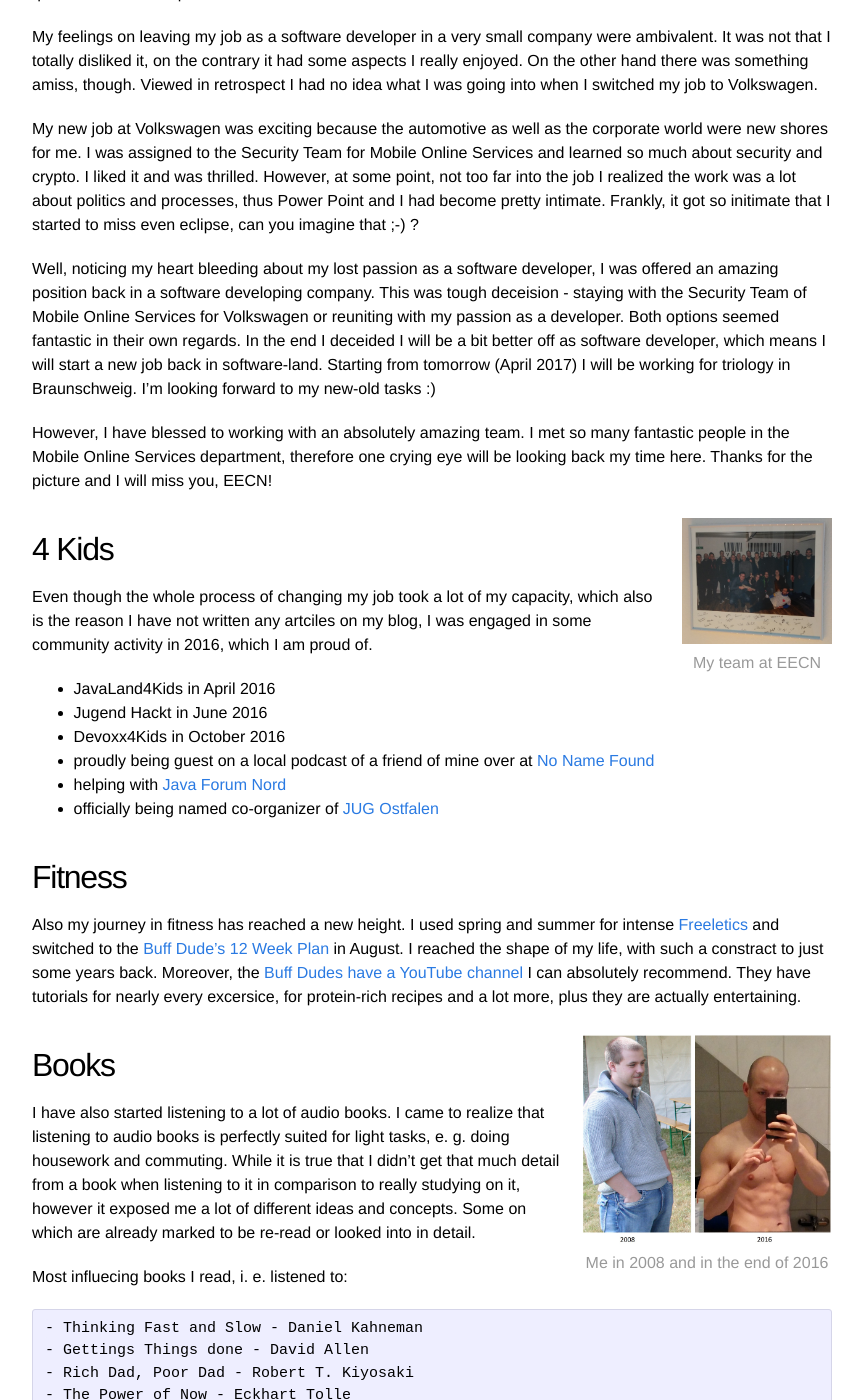
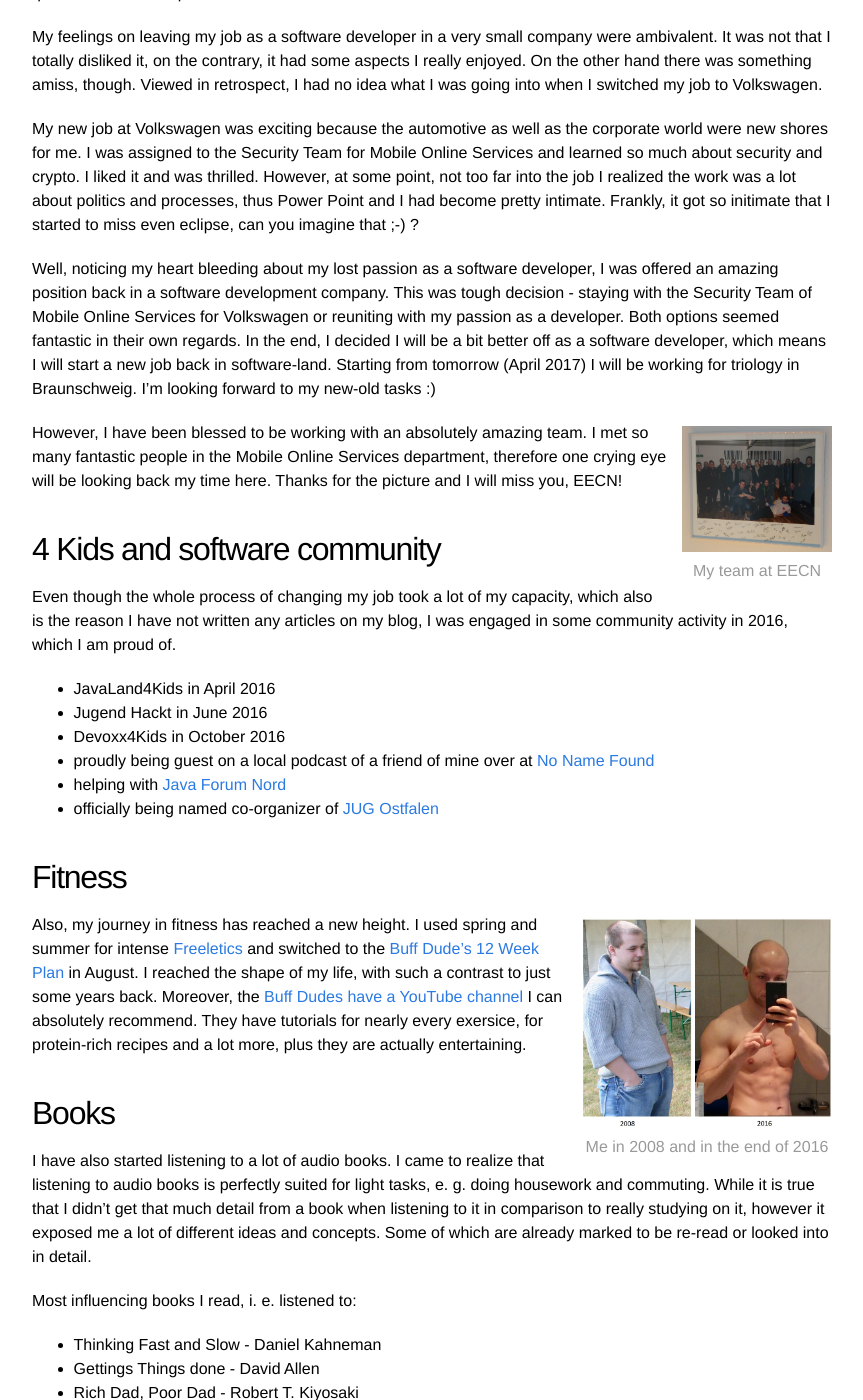
Before and after one commit to omilke/omilke.github.io, a Jekyll site: the page built from _posts/2017-04-02-about-my-2016.md, in a window 1280 px wide and 1400 px high, scrolled down 481 px. Shown: the whole window, without its empty margins (208-1071 px from the left). Built offline with Jekyll 4.4.1, drawn with Linux system fonts in a browser that asks for light colours; nearby versions of some CDN libraries; some of the changed text lies outside the part shown.

Commit message:
corrected article

```diff
--- a/_posts/2017-04-02-about-my-2016.md
+++ b/_posts/2017-04-02-about-my-2016.md
@@ -8,28 +8,29 @@
 author: olli
 ---
 
-My 2016? Actually I have just recently realized we're way into 2017. However, 2016 has been a year of significant change for me and 2017 will be again as well, at least to some degree. Just having come home from JavaLand 2017 I thought writing a wrap-up is good idea.
+My 2016? Actually, I have just recently realized we're way into 2017. However, 2016 has been a year of significant change for me and 2017 will be again as well, at least to some degree. Just having come home from JavaLand 2017 I thought writing a wrap-up is good idea.
 
 ## My job
 
 It all started with the feeling, that it would be time to leave my employer at the time early in 2016. Coincidentally a friend of mine talked about how they urgently needed more IT personnel in her department. It was the department responsible for developing Mobile Online Services for Volkswagen. She hooked me up with her superior aaaaaaaaand long story short, I got the job and started it on October. It was indeed a long story, it took quite a while to set up the contract.
 
-My feelings on leaving my job as a software developer in a very small company were ambivalent. It was not that I totally disliked it, on the contrary it had some aspects I really enjoyed. On the other hand there was something amiss, though. Viewed in retrospect I had no idea what I was going into when I switched my job to Volkswagen.
+My feelings on leaving my job as a software developer in a very small company were ambivalent. It was not that I totally disliked it, on the contrary, it had some aspects I really enjoyed. On the other hand there was something amiss, though. Viewed in retrospect, I had no idea what I was going into when I switched my job to Volkswagen.
 
 My new job at Volkswagen was exciting because the automotive as well as the corporate world were new shores for me. I was assigned to the Security Team for Mobile Online Services and learned so much about security and crypto. I liked it and was thrilled. However, at some point, not too far into the job I realized the work was a lot about politics and processes, thus Power Point and I had become pretty intimate. Frankly, it got so initimate that I started to miss even eclipse, can you imagine that ;-) ?
 
-Well, noticing my heart bleeding about my lost passion as a software developer, I was offered an amazing position back in a software developing company. This was tough deceision - staying with the Security Team of Mobile Online Services for Volkswagen or reuniting with my passion as a developer. Both options seemed fantastic in their own regards. In the end I deceided I will be a bit better off as software developer, which means I will start a new job back in software-land. Starting from tomorrow (April 2017) I will be working for triology in Braunschweig. I'm looking forward to my new-old tasks :)
-
-However, I have blessed to working with an absolutely amazing team. I met so many fantastic people in the Mobile Online Services department, therefore one crying eye will be looking back my time here. Thanks for the picture and I will miss you, EECN!
+Well, noticing my heart bleeding about my lost passion as a software developer, I was offered an amazing position back in a software development company. This was tough decision - staying with the Security Team of Mobile Online Services for Volkswagen or reuniting with my passion as a developer. Both options seemed fantastic in their own regards. In the end, I decided I will be a bit better off as a software developer, which means I will start a new job back in software-land. Starting from tomorrow (April 2017) I will be working for triology in Braunschweig. I'm looking forward to my new-old tasks :)
 
 <figure class="right">
     <img src="/img/2016/eecn.jpg" style="width: 150px;" title="My team at EECN" alt="My team at EECN">
     <figcaption>My team at EECN</figcaption>
 </figure>
 
-## 4 Kids
 
-Even though the whole process of changing my job took a lot of my capacity, which also is the reason I have not written any artciles on my blog, I was engaged in some community activity in 2016, which I am proud of.
+However, I have been blessed to be working with an absolutely amazing team. I met so many fantastic people in the Mobile Online Services department, therefore one crying eye will be looking back my time here. Thanks for the picture and I will miss you, EECN!
+
+## 4 Kids and software community
+
+Even though the whole process of changing my job took a lot of my capacity, which also is the reason I have not written any articles on my blog, I was engaged in some community activity in 2016, which I am proud of.
 
  - JavaLand4Kids in April 2016
  - Jugend Hackt in June 2016
@@ -40,32 +41,33 @@
 
 ## Fitness
 
-Also my journey in fitness has reached a new height. I used spring and summer for intense [Freeletics](https://www.freeletics.com/de) and switched to the [Buff Dude's 12 Week Plan](https://www.buffdudes.us/products/b-u-f-f-dudes-12-week-plan-pdf) in August. I reached the shape of my life, with such a constract to just some years back. Moreover, the [Buff Dudes have a YouTube channel](https://www.youtube.com/user/buffdudes) I can absolutely recommend. They have tutorials for nearly every excersice, for protein-rich recipes and a lot more, plus they are actually entertaining.
-
 <figure class="right">
     <img src="/img/2016/me.jpg" style="width: 250px;" title="Me in 2008 and in the end of 2016" alt="Me in 2008 and in the end of 2016">
     <figcaption>Me in 2008 and in the end of 2016</figcaption>
 </figure>
 
+Also, my journey in fitness has reached a new height. I used spring and summer for intense [Freeletics](https://www.freeletics.com/de) and switched to the [Buff Dude's 12 Week Plan](https://www.buffdudes.us/products/b-u-f-f-dudes-12-week-plan-pdf) in August. I reached the shape of my life, with such a contrast to just some years back. Moreover, the [Buff Dudes have a YouTube channel](https://www.youtube.com/user/buffdudes) I can absolutely recommend. They have tutorials for nearly every exersice, for protein-rich recipes and a lot more, plus they are actually entertaining.
+
+
 ## Books
 
-I have also started listening to a lot of audio books. I came to realize that listening to audio books is perfectly suited for light tasks, e. g. doing housework and commuting. While it is true that I didn't get that much detail from a book when listening to it in comparison to really studying on it, however it exposed me a lot of different ideas and concepts. Some on which are already marked to be re-read or looked into in detail.
+I have also started listening to a lot of audio books. I came to realize that listening to audio books is perfectly suited for light tasks, e. g. doing housework and commuting. While it is true that I didn't get that much detail from a book when listening to it in comparison to really studying on it, however it exposed me a lot of different ideas and concepts. Some of which are already marked to be re-read or looked into in detail.
 
-Most influecing books I read, i. e. listened to:
+Most influencing books I read, i. e. listened to:
 
-	- Thinking Fast and Slow - Daniel Kahneman
-	- Gettings Things done - David Allen
-	- Rich Dad, Poor Dad - Robert T. Kiyosaki
-	- The Power of Now - Eckhart Tolle
-	- The Miracle Morning - Hal Elrod
-	- Antifragile - Things that gain from disorder - Nassim Nicholas Taleb
-	- The Obstacle is the Way - Ryan Holiday
+- Thinking Fast and Slow - Daniel Kahneman
+- Gettings Things done - David Allen
+- Rich Dad, Poor Dad - Robert T. Kiyosaki
+- The Power of Now - Eckhart Tolle
+- The Miracle Morning - Hal Elrod
+- Antifragile - Things that gain from disorder - Nassim Nicholas Taleb
+- The Obstacle is the Way - Ryan Holiday
 
-Especially *Thinking Fast and Slow* completely changed my view on decision making and perception. I'm planning on to cover Hindsight Bias and Availability Bias a seperate article.
+Especially *Thinking Fast and Slow* completely changed my view on decision making and perception. I'm planning on to cover Hindsight Bias and Availability Bias a separate article.
 
 ## Video Blogs
 
-Lastly, what I found to be helpful is a blog in the form of a video. This way, I can have brief input for example when shaving. Wel, not too brief since shaving the whole head takes a moment. After all you'll need your ears, not your eyes. My personal favorites are:
+Lastly, what I found to be helpful is a blog in the form of a video. This way, I can have brief input, for example when shaving. Well, not too brief since shaving the whole head takes a moment. After all, you'll need your ears, not your eyes. My personal favorites are:
 
 - [Simple Programmer](https://www.youtube.com/user/jsonmez/videos)
 - [Buff Dudes](https://www.youtube.com/user/buffdudes/videos)
```
